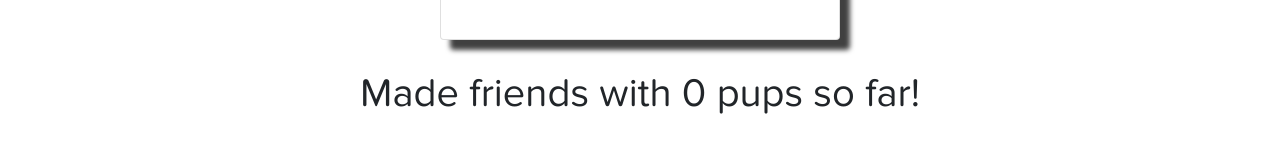
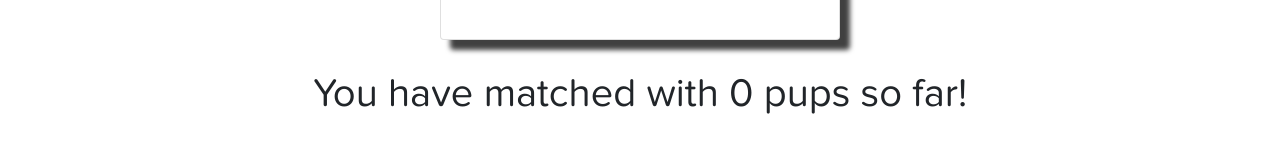
Before and after one commit to rh9891/PuppyLove, a React (Create React App) app: page /discover in a window 1280 px wide. Shown: the part 556-724 px from the top of the page. Built offline with nearby package versions, Linux system fonts and the light colour scheme; no server answers.

Commit message:
Fixed the footer issue by including in-line style changes to the containers of each page. App is displaying as expected.

```diff
--- a/src/components/Container/index.js
+++ b/src/components/Container/index.js
@@ -4,7 +4,7 @@ const Container = (props) => (
   <div
     className={`container${props.fluid ? "-fluid" : ""}`}
     {...props}
-    style={{ fontFamily: "Proxima Nova Soft" }}
+    style={{ fontFamily: "Proxima Nova Soft", marginBottom: "80px" }}
   />
 );
 
--- a/src/components/Footer/style.css
+++ b/src/components/Footer/style.css
@@ -1,6 +1,6 @@
 .footer {
   font-family: "Proxima Nova Soft";
-  position: absolute;
+  position: fixed;
   bottom: 0;
   width: 100%;
   height: 60px;
--- a/src/components/pages/About.js
+++ b/src/components/pages/About.js
@@ -5,7 +5,7 @@ import Row from "../Row";
 import Column from "../Column";
 
 const About = () => (
-  <div>
+  <div style={{ height: "100%" }}>
     <Hero>
       <h1 style={{ fontSize: "6em" }}>Puppy Love</h1>
       <h2 style={{ fontSize: "2em" }}>You deserve the best partner.</h2>
@@ -19,7 +19,7 @@ const About = () => (
       <Row>
         <Column
           size="md-12"
-          style={{ marginTop: "20px", marginBottom: "20px" }}
+          style={{ marginTop: "20px", marginBottom: "80px" }}
         >
           <p>
             Lorem ipsum dolor sit amet, consectetur adipiscing elit. Nunc
--- a/src/components/pages/Discover.js
+++ b/src/components/pages/Discover.js
@@ -61,9 +61,9 @@ class Discover extends Component {
         <Card image={this.state.image} handleBtnClick={this.handleBtnClick} />
         <h1
           className="text-center"
-          style={{ fontFamily: "Proxima Nova Soft", marginBottom: "20px" }}
+          style={{ fontFamily: "Proxima Nova Soft", marginBottom: "80px" }}
         >
-          Made friends with {this.state.matchCount} pups so far!
+          You have matched with {this.state.matchCount} pups so far!
         </h1>
       </Fragment>
     );
--- a/src/components/pages/Search.js
+++ b/src/components/pages/Search.js
@@ -38,7 +38,7 @@ class Search extends Component {
 
   render() {
     return (
-      <Container style={{ fontFamily: "Proxima Nova Soft", minHeight: "80%" }}>
+      <Container style={{ fontFamily: "Proxima Nova Soft" }}>
         <h1
           className="text-center"
           style={{ fontFamily: "Proxima Nova Soft", marginTop: "20px" }}
```
